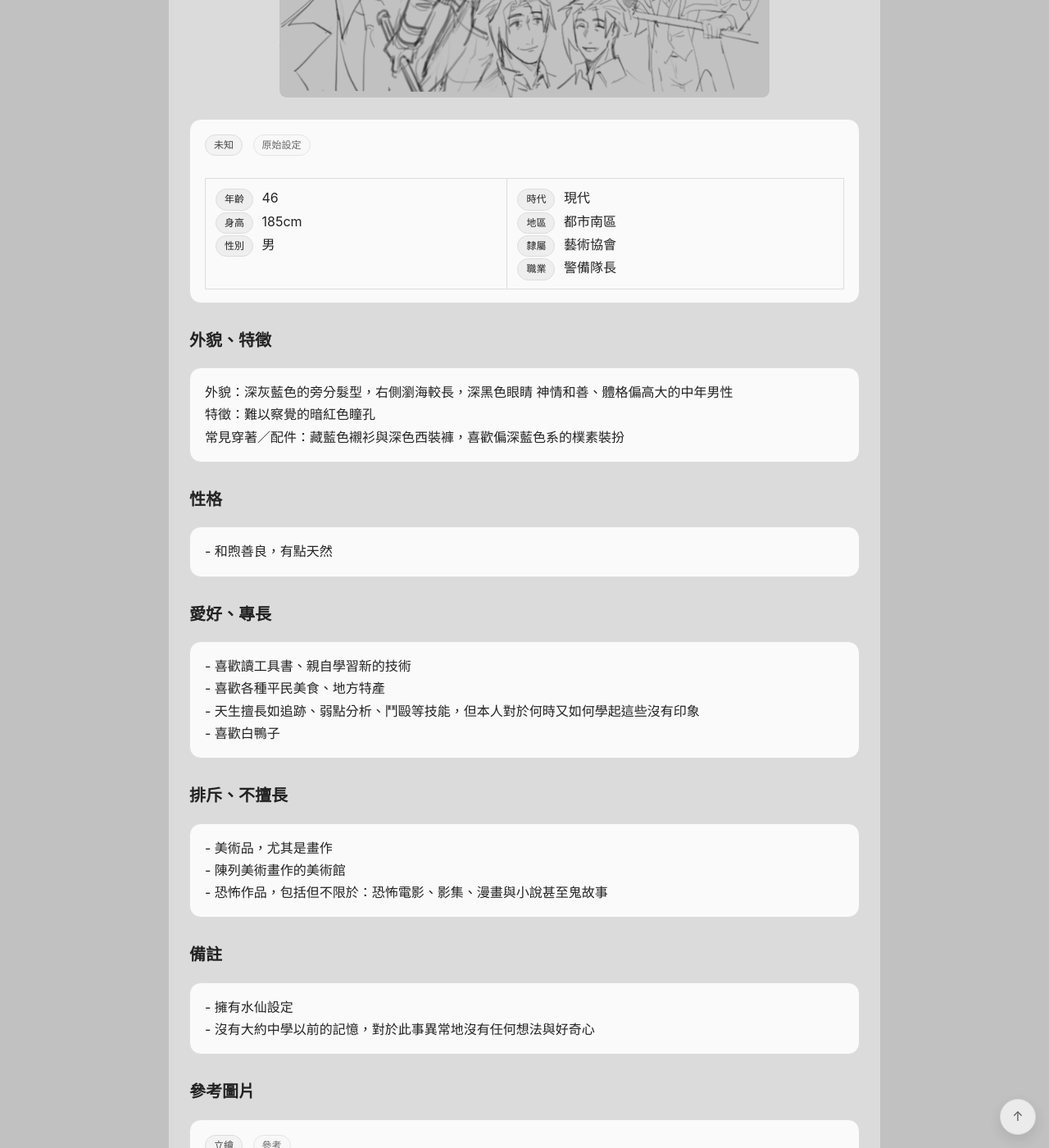
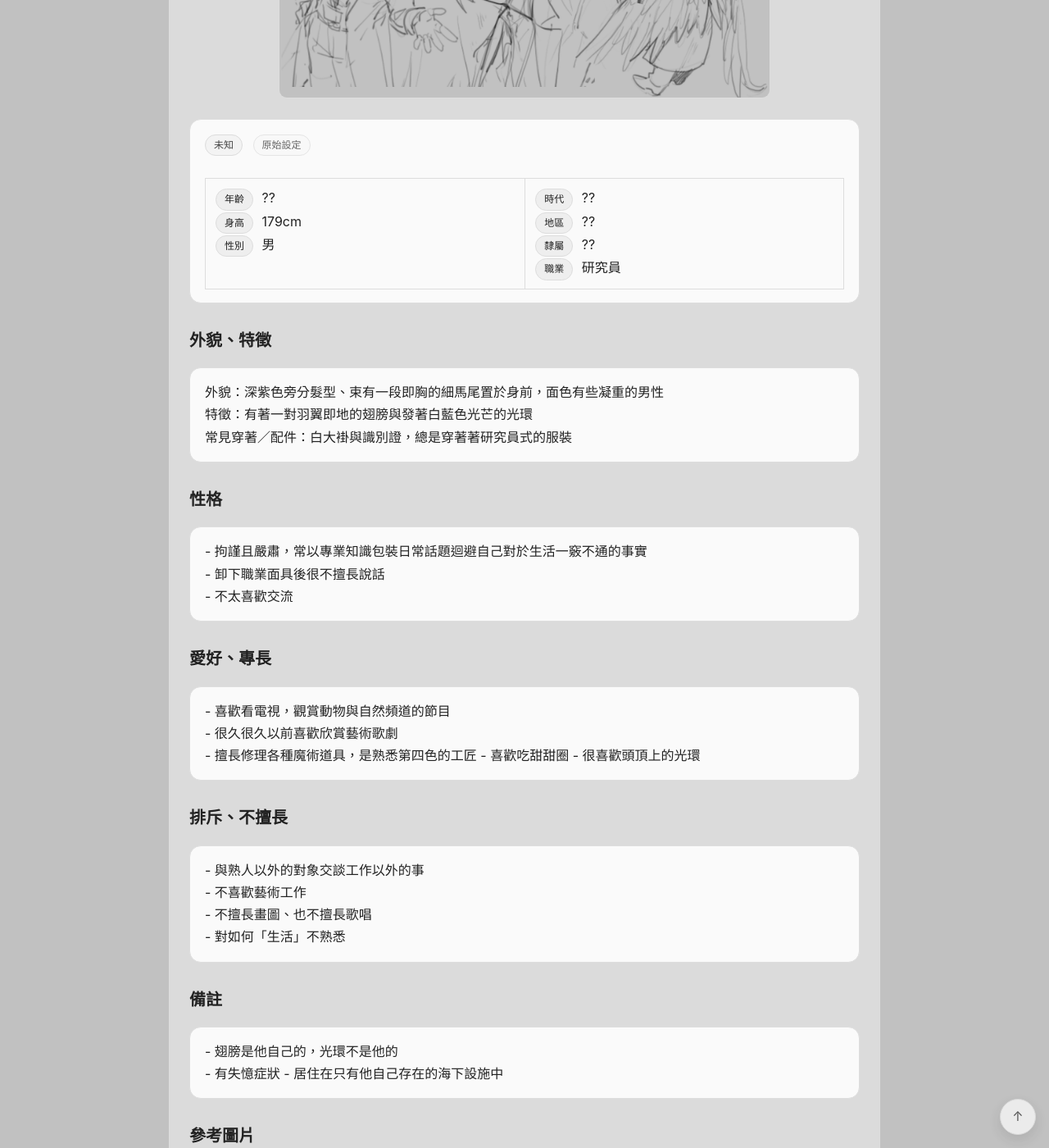
Before and after one commit to yoyoseal/char-archive, a Jekyll site: the page built from _characters/isshiki.md, in a window 1280 px wide and 1400 px high, scrolled down 497 px. Shown: the whole window at 82% size. Built offline with Jekyll 4.4.1, drawn with Linux system fonts in a browser that asks for light colours.

Commit message:
Update isshiki.md

```diff
--- a/_characters/isshiki.md
+++ b/_characters/isshiki.md
@@ -12,7 +12,7 @@ order: 150
 </div>
 
 <p align="center">
-  <img src="{{ '/images/hiiragi/banner.png' | relative_url }}" width="600">
+  <img src="{{ '/images/isshiki/banner.png' | relative_url }}" width="600">
 </p>
 
 <a id="basic"></a>
@@ -24,15 +24,15 @@ order: 150
   <table class="table">
     <tr>
       <td style="width: 300;">
-        <div><span class="badge">年齡</span> 46</div>
-        <div><span class="badge">身高</span> 185cm</div>
+        <div><span class="badge">年齡</span> ??</div>
+        <div><span class="badge">身高</span> 179cm</div>
         <div><span class="badge">性別</span> 男</div>
       </td>
       <td>
-        <div><span class="badge">時代</span> 現代</div>
-        <div><span class="badge">地區</span> 都市南區</div>
-        <div><span class="badge">隸屬</span> 藝術協會</div>
-        <div><span class="badge">職業</span> 警備隊長</div>
+        <div><span class="badge">時代</span> ??</div>
+        <div><span class="badge">地區</span> ??</div>
+        <div><span class="badge">隸屬</span> ??</div>
+        <div><span class="badge">職業</span> 研究員</div>
       </td>
     </tr>
   </table>
@@ -40,35 +40,40 @@ order: 150
 
 ## 外貌、特徵
 <div class="card">
-外貌：深灰藍色的旁分髮型，右側瀏海較長，深黑色眼睛 神情和善、體格偏高大的中年男性<br>
-特徵：難以察覺的暗紅色瞳孔<br>
-常見穿著／配件：藏藍色襯衫與深色西裝褲，喜歡偏深藍色系的樸素裝扮
+外貌：深紫色旁分髮型、束有一段即胸的細馬尾置於身前，面色有些凝重的男性<br>
+特徵：有著一對羽翼即地的翅膀與發著白藍色光芒的光環<br>
+常見穿著／配件：白大褂與識別證，總是穿著著研究員式的服裝
 </div>
 
 ## 性格
 <div class="card">
--  和煦善良，有點天然
+-  拘謹且嚴肅，常以專業知識包裝日常話題迴避自己對於生活一竅不通的事實<br>
+-  卸下職業面具後很不擅長說話<br>
+-  不太喜歡交流
 </div>
 
 ## 愛好、專長
 <div class="card">
--  喜歡讀工具書、親自學習新的技術<br>
--  喜歡各種平民美食、地方特產<br>
--  天生擅長如追跡、弱點分析、鬥毆等技能，但本人對於何時又如何學起這些沒有印象<br>
--  喜歡白鴨子
+-  喜歡看電視，觀賞動物與自然頻道的節目<br>
+-  很久很久以前喜歡欣賞藝術歌劇<br>
+-  擅長修理各種魔術道具，是熟悉第四色的工匠
+-  喜歡吃甜甜圈
+-  很喜歡頭頂上的光環
 </div>
 
 ## 排斥、不擅長
 <div class="card">
--  美術品，尤其是畫作<br>
--  陳列美術畫作的美術館<br>
--  恐怖作品，包括但不限於：恐怖電影、影集、漫畫與小說甚至鬼故事
+-  與熟人以外的對象交談工作以外的事<br>
+-  不喜歡藝術工作<br>
+-  不擅長畫圖、也不擅長歌唱<br>
+-  對如何「生活」不熟悉
 </div>
 
 ## 備註
 <div class="card">
--  擁有水仙設定<br>
--  沒有大約中學以前的記憶，對於此事異常地沒有任何想法與好奇心
+-  翅膀是他自己的，光環不是他的<br>
+-  有失憶症狀
+-  居住在只有他自己存在的海下設施中
 </div>
 
 ## 參考圖片
@@ -84,16 +89,8 @@ order: 150
     margin-top: 12px;
   ">
     <figure style="margin:0;">
-      <img src="{{ '/images/hiiragi/fullbody.png' | relative_url }}" alt="立繪">
+      <img src="{{ '/images/isshiki/isshiki_1.png' | relative_url }}" alt="立繪">
       <figcaption class="small">藝術協會</figcaption>
-    </figure>
-    <figure style="margin:0;">
-      <img src="{{ '/images/hiiragi/portrait.png' | relative_url }}" alt="立繪">
-      <figcaption class="small">常服</figcaption>
-    </figure>
-        <figure style="margin:0;">
-      <img src="{{ '/images/hiiragi/hiiragi_2.png' | relative_url }}" alt="立繪">
-      <figcaption class="small">水仙(霧崎)</figcaption>
     </figure>
   </div>
 </div>
```
